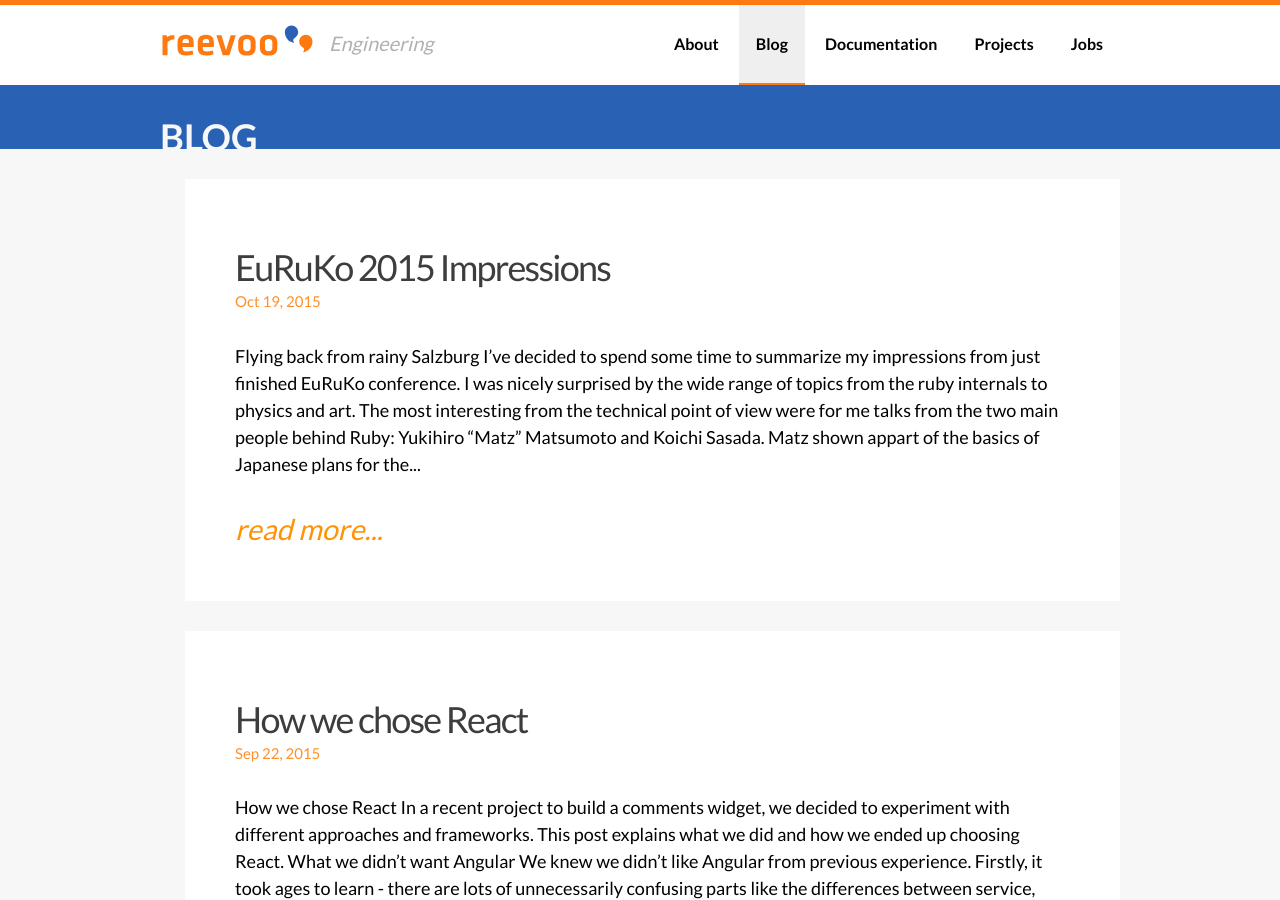
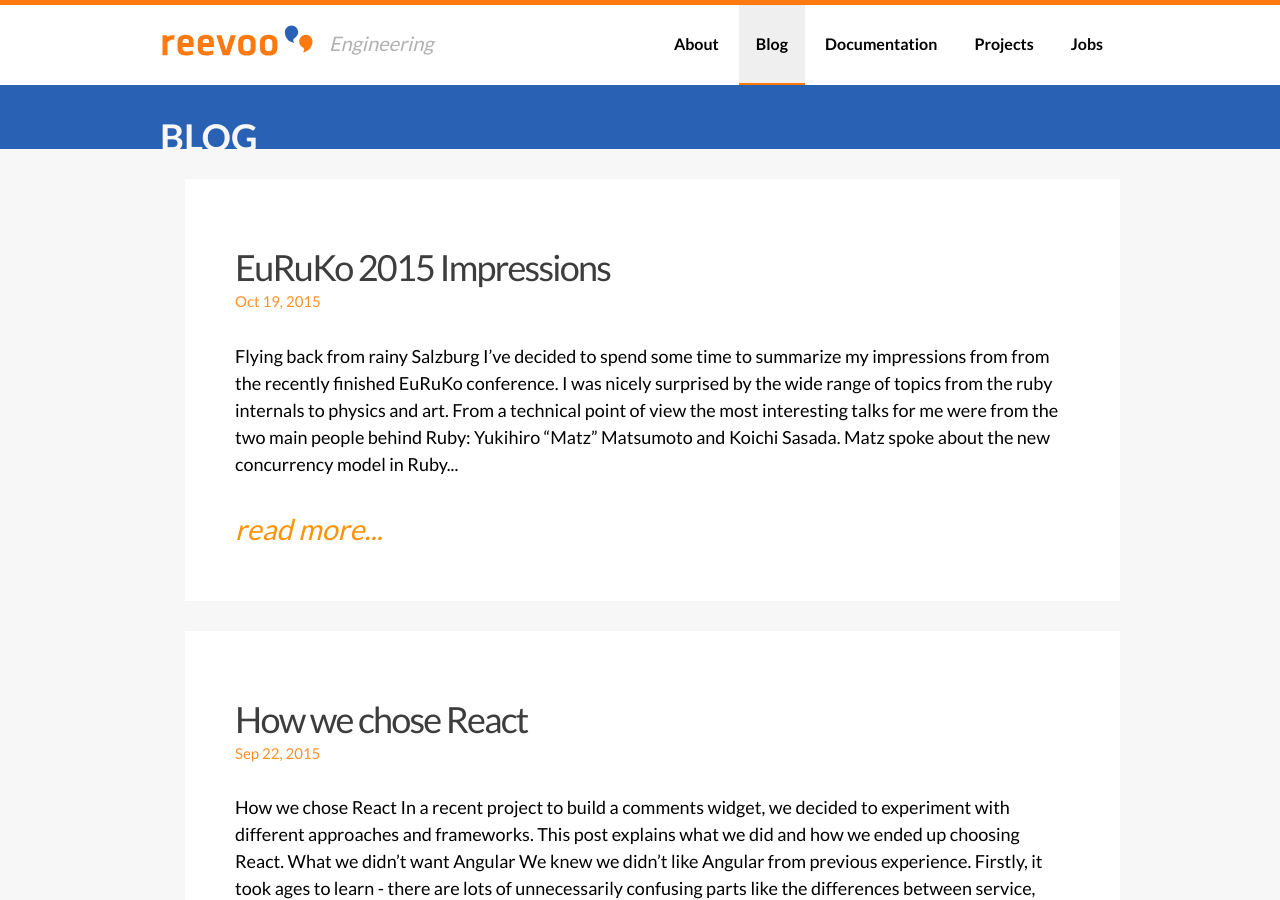
Before and after one commit to reevoo/reevoo.github.io, a Jekyll site: the page built from blog.html, in a window 1280 px wide and 900 px high. Built offline with Jekyll 4.4.1, drawn with Linux system fonts in a browser that asks for light colours.

Commit message:
no message

```diff
--- a/_posts/2015-10-19-euruko-2015-impressions.md
+++ b/_posts/2015-10-19-euruko-2015-impressions.md
@@ -9,39 +9,39 @@
 github: davidsevcik
 ---
 
-Flying back from rainy Salzburg I've decided to spend some time to summarize my impressions from just finished
+Flying back from rainy Salzburg I've decided to spend some time to summarize my impressions from from the recently finished
 [EuRuKo](http://www.euruko2015.org/) conference.
 
-I was nicely surprised by the wide range of topics from the ruby internals to physics and art. The most interesting
-from the technical point of view were for me talks from the two main people behind Ruby: Yukihiro "Matz"
+I was nicely surprised by the wide range of topics from the ruby internals to physics and art. From a technical
+point of view the most interesting talks for me were from the two main people behind Ruby: Yukihiro "Matz"
 Matsumoto and Koichi Sasada.
 
-Matz shown appart of the basics of Japanese plans for the new concurrency model in Ruby 2.3.
+Matz spoke about the new concurrency model in Ruby 2.3 and combined it with the basics of Japanese to illustrate how
+is the concurrency hard :)
 He explained the different approaches: actor model, software transaction memory (STM), memory ownership, immutability
 and a stream model. The last one is the current favourite for the next Ruby version. It's based on the idea of UNIX
-data flow pipelines and seems similar to what I've seen in Elixir using even the same symbol `|>` for chaining the
+data flow pipelines and seems similar to what I've seen in Elixir using the same symbol `|>` for chaining the
 stream producer and consumer. The blocks of code using this feature should be executed in new separate Ruby
-virtual machine featuring data immutability and thread safety. It's still work in progress and subject to change
-but Matz promised the new version to be release for the next Christmas and be fully backward compatible.
+virtual machine featuring data immutability and thread safety. It's still a work in progress and subject to change
+but Matz promised the new version to be released in time for next Christmas and be fully backwards compatible.
 
-Koichi Sasada spoke about current method dispatch process in Ruby and the planned optimisations. It was interesting to
-see how the method search, passing of arguments and caching for repeated calls works from the inside.
+Koichi Sasada spoke about the current method dispatch process in Ruby and the planned optimisations. It was interesting to
+see how the method search, passing of arguments and caching of repeated calls works from the inside.
 The main idea for optimisation is to speed up the dispatch of simple methods with zero or one argument. I wish the video
 of this first Sunday talk is available soon as my concentration was down thanks to the late night
 afterparty the day before and having just one coffee in the morning :)
 
-Simplify Challenging Software Problems with Rocket Science by a former rocket scientist Bradley Grzesiak shown how to use Ruby
+Simplify Challenging Software Problems with Rocket Science by a former rocket scientist Bradley Grzesiak showed how to use Ruby
 for solving physics equations. I wasn't really aware of Matrix class existence in the stdlibs. He also explained
-concept of a feedback loop controller used in rocket flight control systems. It lays in monitoring the changes caused by
-a controller in environment and routing the data back to the controller to adjust the running procedure.
+concept of a feedback loop controller used in rocket flight control systems. It works by in monitoring the changes caused by
+a (flight) controller in environment (position of a rocket) and routing the data back to the controller to adjust the running procedure (acceleration).
 
-Follows a list of interesting (and not known to me) gems mentioned in different talks:
+Below is a list of interesting (and not known to me) gems mentioned in different talks:
 
 - [Synvert](https://github.com/xinminlabs/synvert) can be used for writing macros (code that produce/mofify code).
 The gem comes with recipes for automatic migration between different versions of Rails or rspec. The demo looked
 very promising, I need to try on some real projects.
-- [Inch](https://github.com/rrrene/inch) is a tool for an inline documentation quality check. It was interesting to hear how the author René Föhring
-created the tool with a friendliness and helpfulness in mind. I'm thinking about applying mentioned
+- [Inch](https://github.com/rrrene/inch) is a tool for an inline documentation quality check. It was interesting to hear how the author René Föhring created the tool with friendliness and helpfulness in mind. I'm thinking about applying the mentioned
 principles to other code quality tools like rubocop.
 - [Semian](https://github.com/Shopify/semian) and [toxiproxy](https://github.com/Shopify/toxiproxy) to improve and test
 system resiliency
```
